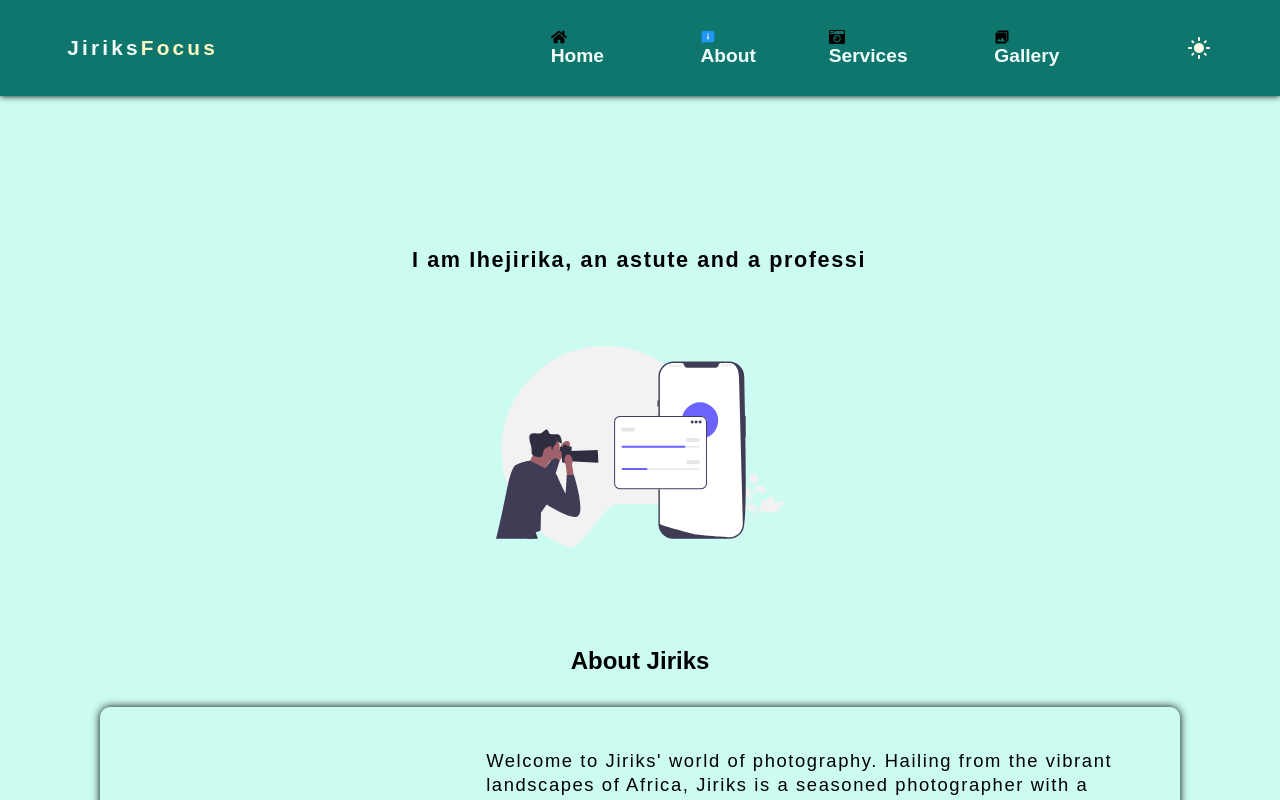
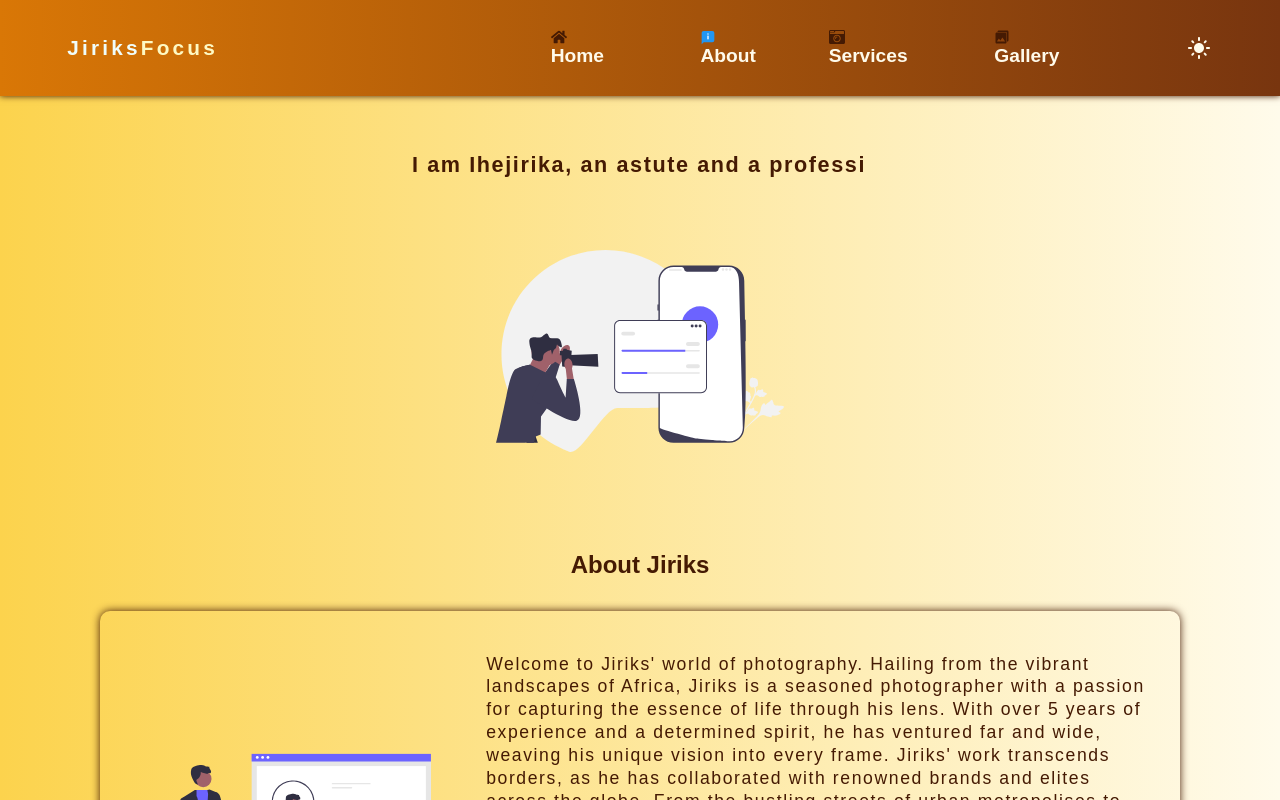
Before and after one commit to chibuike-vm/jiriksfocus-portfolio, a React (Vite) app in the folder jiriks-shotz-portfolio/: page / in a window 1280 px wide. Shown: the top 800 px of the page. Built offline with nearby package versions, Linux system fonts and the light colour scheme; no server answers.

Commit message:
Update index.css

```diff
--- a/jiriks-shotz-portfolio/src/index.css
+++ b/jiriks-shotz-portfolio/src/index.css
@@ -397,16 +397,17 @@ html {
 
 header {
     box-shadow: 0 0 0.4rem;
-    background-color: #0f766e;
+    background-image: linear-gradient(to right, #d97706, #78350f);
 }
 
 footer {
     box-shadow: 0 0 0.4rem;
-    background-color: #0f766e;
+    background-image: linear-gradient(to right, #d97706, #78350f);
 }
 
 body {
-    background-color: #ccfbf1;
+    background-image: linear-gradient(to right, #fcd34d, #fffbeb);
+    color: #451a03;
 }
 
 /*
@@ -414,26 +415,30 @@ body {
     ===============
 */
 .darkmode {
-    background-color: #042f2e;
-    color: #042f2e;
+    background-image: linear-gradient(to right, #92400e, #451a03);
+    color: #fffbeb;
 }
 
 .darkmode h2,
 .darkmode h3,
 .darkmode p,
-.darkmode .loader p {
-    color: #f0fdfa;
+.darkmode .loader p,
+.darkmode nav > .close-button,
+.darkmode div > .icon,
+.darkmode nav > .mode-button {
+    color: #fffbeb;
 }
 
-.darkmode .about-container,
-.darkmode .service-container,
-.darkmode .loader > div > p,
+.darkmode .loader > div > p {
+    background-image: linear-gradient(to right, #451a03, #78350f, #854d0e);
+}
+
 .darkmode nav.nav-container {
-    background-color: #134e4a;
+    background-image: linear-gradient(to right, #92400e, #451a03);
 }
 
 .darkmode span.cursor {
-    background-color: #99f6e4;
+    background-color: #fffbeb;
 }
 
 /*
@@ -441,7 +446,7 @@ body {
     ======================
 */
 p {
-    font-size: 1.15rem;
+    font-size: 1.1rem;
     letter-spacing: 0.1rem;
     line-height: 1.3;
     padding: 0.5rem;
@@ -455,6 +460,17 @@ p {
 }
 
 @media only screen and (width >= 768px) {
+    header {
+        position: fixed;
+        right: 0;
+        left: 0;
+        top: 0;
+    }
+
+    .darkmode nav.nav-container {
+        background-image: none;
+    }
+
     .svg-images {
         width: 18rem;
         height: 13rem;
@@ -465,6 +481,6 @@ p {
     }
 
     .nav-container h2 {
-        color: #f0fdfa;
+        color: #fffbeb;
     }
 }
```
